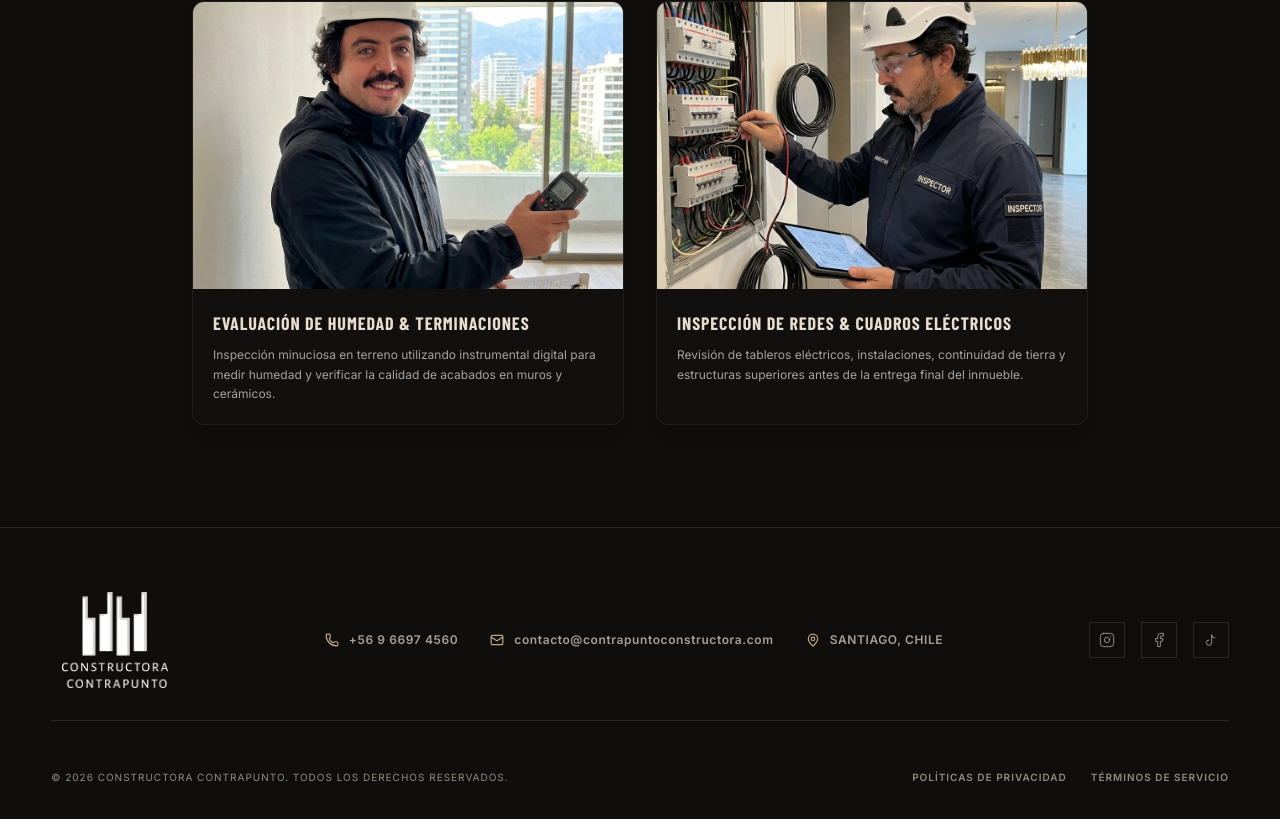
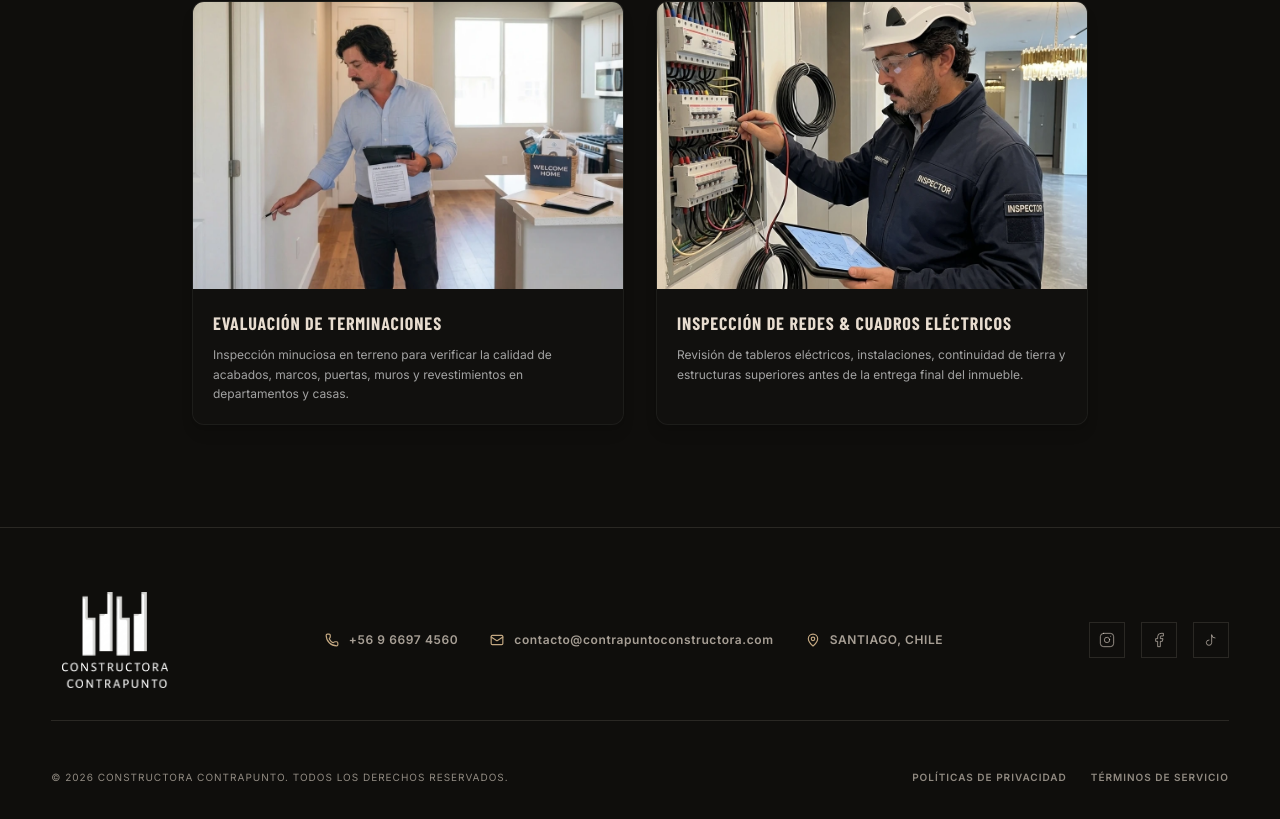
Before and after one commit to fernandomtorrest-maker/CONTRAPUNTO, a Next.js app in the folder contrapunto-web/: page /inspeccion-tecnica in a window 1280 px wide. Shown: the part 2107-2926 px from the top of the page. Built offline with nearby package versions, Linux system fonts and the light colour scheme; a web font is replaced by a local one.

Commit message:
feat: reemplaza imagen de inspeccion por pose de evaluacion de terminaciones con el rostro de Diego Stankovsky y cambia titulo a Evaluacion de terminaciones

```diff
--- a/contrapunto-web/components/sections/InspeccionTecnicaSection.tsx
+++ b/contrapunto-web/components/sections/InspeccionTecnicaSection.tsx
@@ -229,9 +229,9 @@ export const InspeccionTecnicaSection = () => {
           {[
             {
               src: '/images/inspeccion/diego_terreno_1.webp',
-              alt: 'Diego Stankovsky inspeccionando muros y humedad en terreno',
-              title: 'Evaluación de Humedad & Terminaciones',
-              desc: 'Inspección minuciosa en terreno utilizando instrumental digital para medir humedad y verificar la calidad de acabados en muros y cerámicos.'
+              alt: 'Diego Stankovsky en evaluación de terminaciones',
+              title: 'Evaluación de terminaciones',
+              desc: 'Inspección minuciosa en terreno para verificar la calidad de acabados, marcos, puertas, muros y revestimientos en departamentos y casas.'
             },
             {
               src: '/images/inspeccion/diego_terreno_2.webp',
```
Also changed, not shown: contrapunto-web/public/images/inspeccion/diego_terreno_1.webp.
